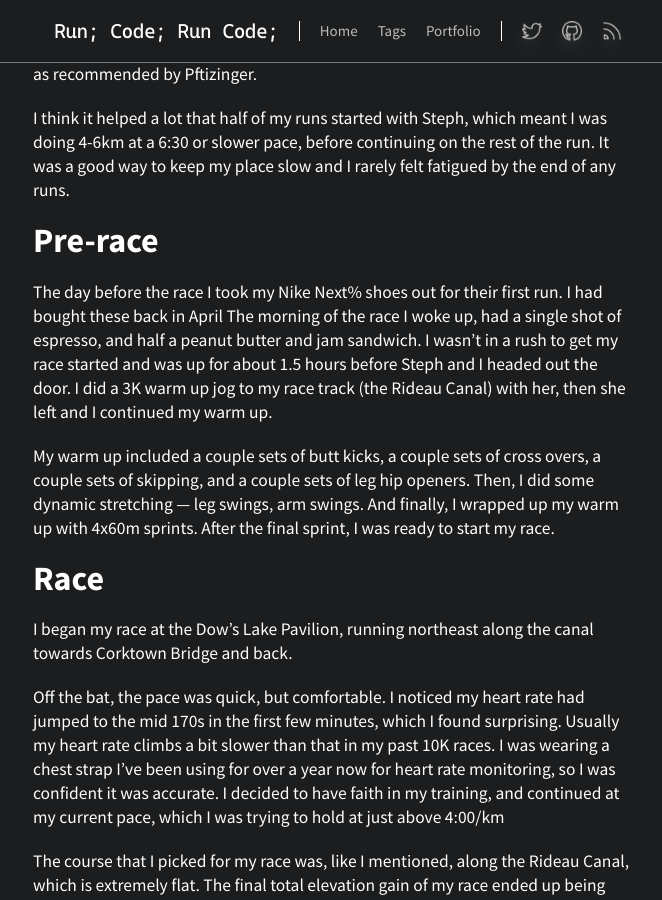
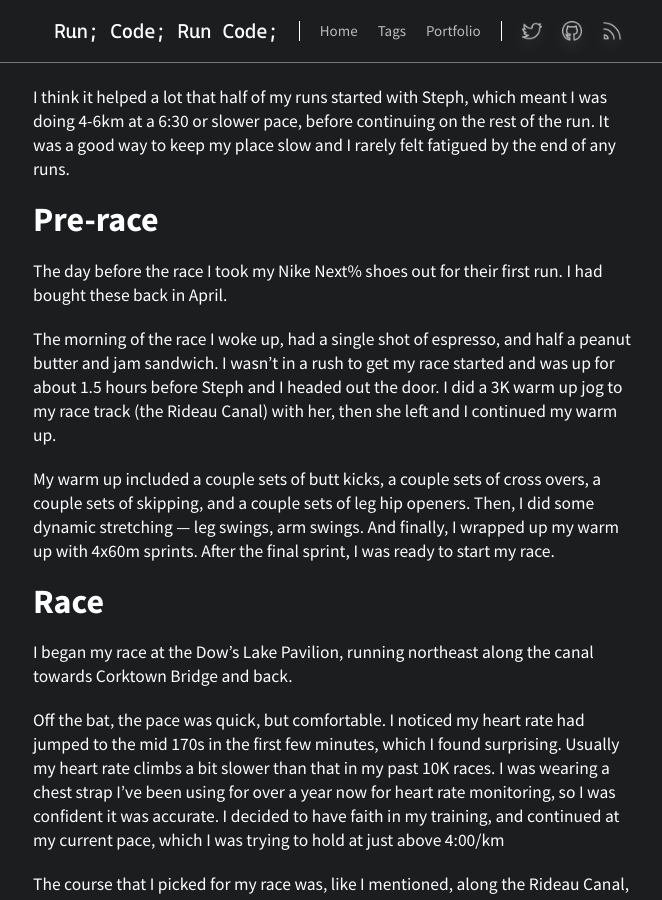
Before and after one commit to autoreleasefool/runcode.blog, a Jekyll site: the page built from _posts/2020-10-06-10k-covid-time-trial.md, in a window 1280 px wide and 900 px high, scrolled down 2065 px. Shown: the whole window, without its empty margins (307-969 px from the left). Built offline with Jekyll 4.4.1, drawn with Linux system fonts in a browser that asks for light colours; some of the changed text lies outside the part shown.

```diff
--- a/_posts/2020-10-06-10k-covid-time-trial.md
+++ b/_posts/2020-10-06-10k-covid-time-trial.md
@@ -1,7 +1,7 @@
 ---
 layout: post
 permalink: /posts/10k-covid-time-trial
-title: "Race Report: 10K Covid Time Trial"
+title: "Race Report — 10K Covid Time Trial"
 date: 2020-10-06 21:00:00 -0400
 feature_image: /assets/posts/10k-covid-time-trial/covid-race.jpg
 tags: running race-report
@@ -37,8 +37,6 @@ tags: running race-report
 | 9   | 4:07  |
 | 10  | 3:55  |
 
----
-
 ## Training
 
 In the ~10 weeks leading up to the race, I followed Pftizinger’s base training schedule to 97km. I pretty much followed the schedule to a T. I only missed a few runs towards the end of the schedule, due to being busy at work and not really having the energy to get up early enough to run.
@@ -49,7 +47,8 @@ I think it helped a lot that half of my runs started with Steph, which meant I w
 
 ## Pre-race
 
-The day before the race I took my Nike Next% shoes out for their first run. I had bought these back in April
+The day before the race I took my Nike Next% shoes out for their first run. I had bought these back in April.
+
 The morning of the race I woke up, had a single shot of espresso, and half a peanut butter and jam sandwich. I wasn’t in a rush to get my race started and was up for about 1.5 hours before Steph and I headed out the door. I did a 3K warm up jog to my race track (the Rideau Canal) with her, then she left and I continued my warm up.
 
 My warm up included a couple sets of butt kicks, a couple sets of cross overs, a couple sets of skipping, and a couple sets of leg hip openers. Then, I did some dynamic stretching — leg swings, arm swings. And finally, I wrapped up my warm up with 4x60m sprints. After the final sprint, I was ready to start my race.
```
Also changed, not shown: _posts/2017-01-15-democamp-at-cusec-17.md (+4 -4 lines), _posts/2018-03-27-saving-space-penguins-csgames.md (+10 -6 lines), _posts/2018-06-09-google-io-vs-wwdc.md (+1 -1 lines), _posts/2021-05-01-creating-the-hive-mind.md (+1 -1 lines), _posts/2021-05-01-writing-a-hive-engine.md (+2 -2 lines), assets/posts/democamp-at-cusec-17/bc_original.png (renamed from assets/posts/democamp-at-cusec/bc_original.png), assets/posts/democamp-at-cusec-17/bc_updated.png (renamed from assets/posts/democamp-at-cusec/bc_updated.png), assets/posts/saving-space-penguins-csgames/banner.jpg (renamed from assets/posts/saving-space-penguins-csgames/csgames18.jpg).
